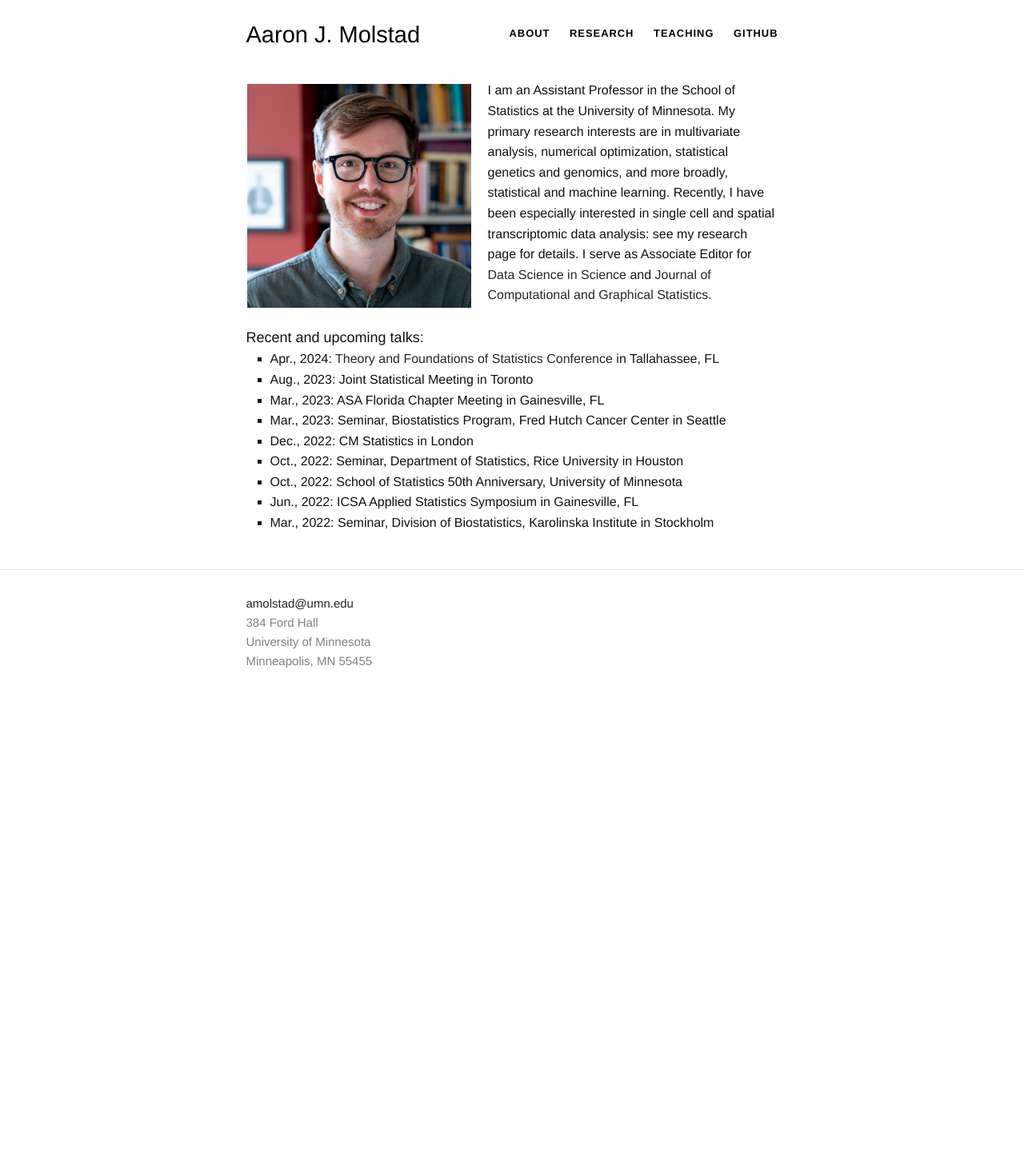
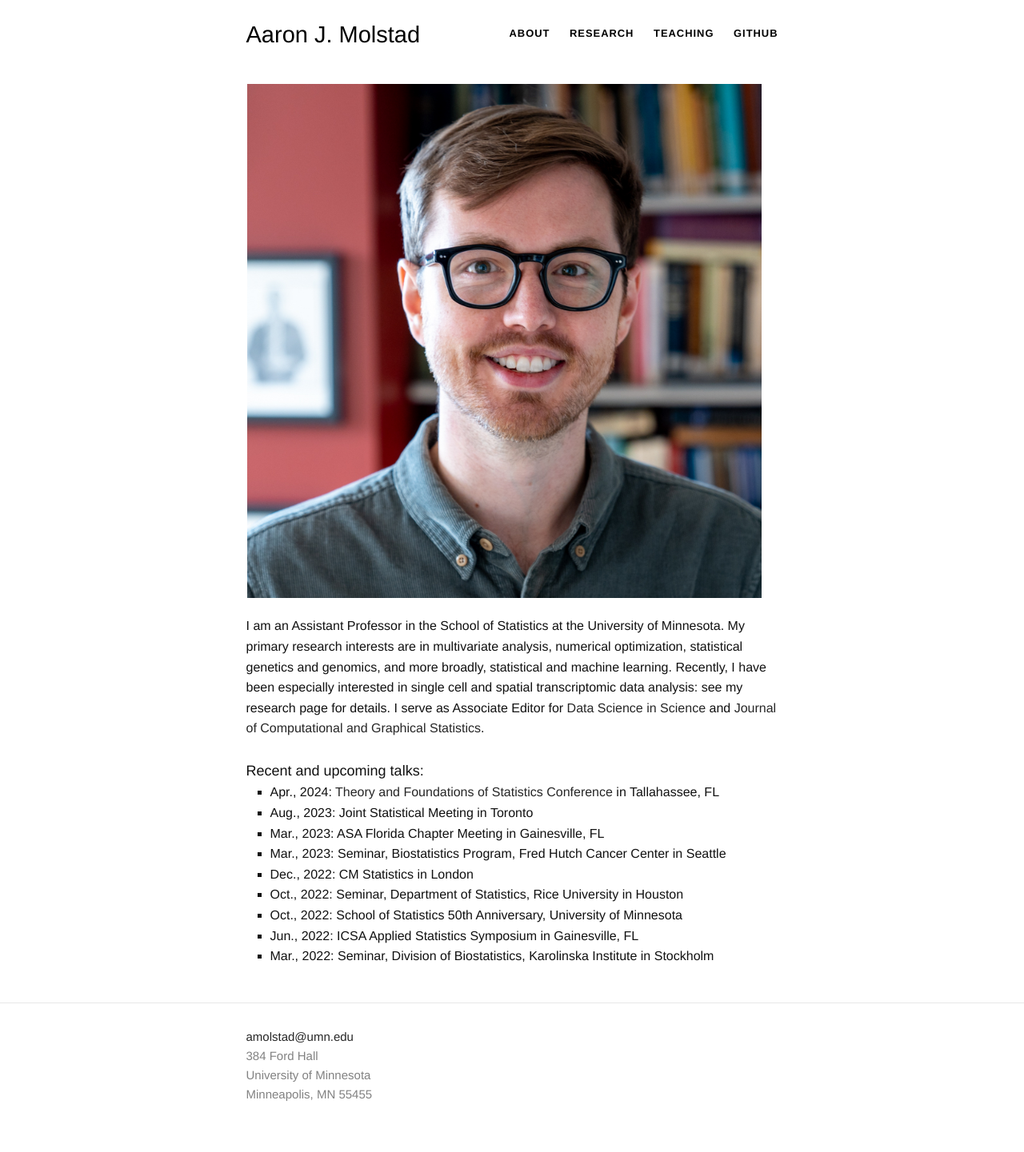
Before and after one commit to ajmolstad/ajmolstad.github.io, a Jekyll site: the page built from index.html, in a window 1280 px wide. Shown: the whole page at 80% size. Built offline with Jekyll 4.4.1, drawn with Linux system fonts in a browser that asks for light colours; before the commit the page ends 900 px from its top, so only the background shows below that.

Commit message:
Update index.html

```diff
--- a/index.html
+++ b/index.html
@@ -15,7 +15,7 @@
 
 
 <div class="default">
- <dl class="wp-caption alignleft" style="max-width: 280px">
+ <dl class="wp-caption alignleft" style="max-width: 305">
 <dt><a href=""><img class="" src="/images/Molstad.jpg" alt="" /></a>
 	<img padding: 6px;></dt>
 <dd></dd>
```
